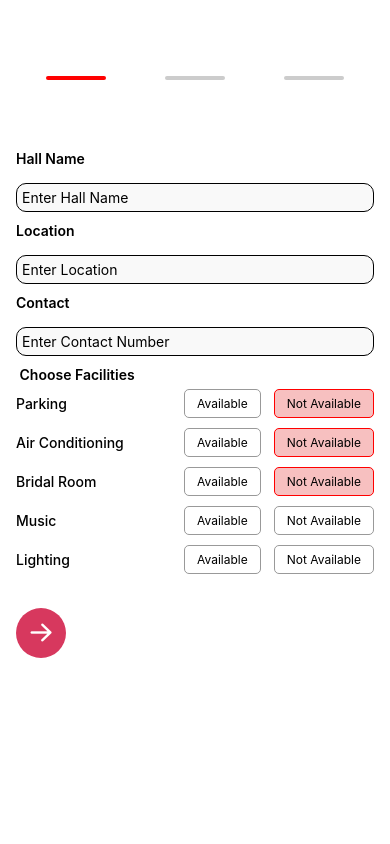
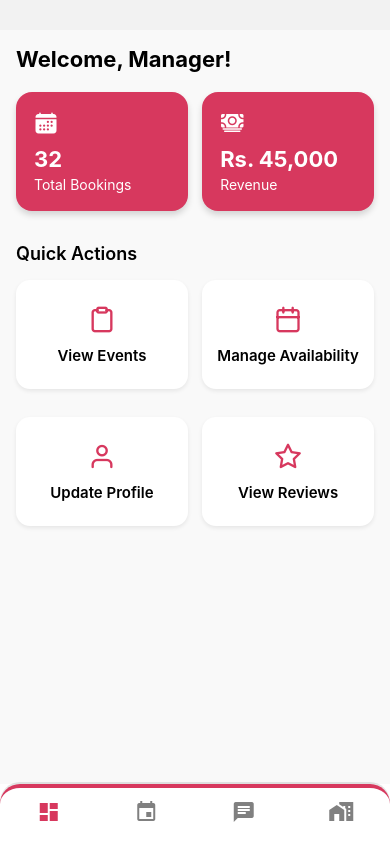
Before and after one commit to Qashu02/FYP, a React Native app in the folder MyNewProject/: screen /Dashboard in a window 390 px wide. Built offline with nearby package versions, Linux system fonts and the light colour scheme.

Commit message:
ManagerTabNavigation

```diff
--- a/MyNewProject/App.js
+++ b/MyNewProject/App.js
@@ -18,7 +18,10 @@ import HallProfileFormScreen from './Screens/HallProfileFormScreen';
 export default function App() {
 
   return (
-  <HallProfileFormScreen/>
+ <NavigationContainer>
+  <ManagerTabNavigation/>
+</NavigationContainer>
+
 
 
   );
--- /dev/null
+++ b/MyNewProject/Navigation/Hall Manager Stack/DashboardStack.js
@@ -0,0 +1,27 @@
+import { createNativeStackNavigator } from "@react-navigation/native-stack";
+import { View, Text } from 'react-native'
+import React from 'react'
+import { StackRouter } from "@react-navigation/native";
+import HallManagerDashboard from '../../Screens/HallManagerDashboard'
+
+import ManageAvailabilityScreen from "../../Screens/ManageAvailabilityScreen";
+import EventScreen from "../../Screens/EventScreen";
+import SettingsScreen from "../../Screens/SettingsScreen";
+import SettingsStack from "../SettingsStack";
+import HallProfileFormScreen from "../../Screens/HallProfileFormScreen";
+import ReviewScreen from "../../Screens/ReviewScreen";
+
+export default function ManagerNavigation() {
+    const Stack=createNativeStackNavigator()
+  return (
+   <Stack.Navigator screenOptions={{headerShown:false}}>
+    <Stack.Screen name="Hall Manager Dashboard" component={HallManagerDashboard}/>
+    <Stack.Screen name="Event" component={EventScreen}/>
+    <Stack.Screen name="Manage Availability" component={ManageAvailabilityScreen}/>
+    <Stack.Screen name="Reviews" component={ReviewScreen} initialParams={{isHallManager:true}}/>
+    <Stack.Screen name="Edit Profile" component={HallProfileFormScreen} initialParams={{editMode : true}} />
+
+
+   </Stack.Navigator>
+  )
+}
--- /dev/null
+++ b/MyNewProject/Navigation/Hall Manager Stack/HallProfileStack.js
@@ -0,0 +1,27 @@
+import { createNativeStackNavigator } from "@react-navigation/native-stack";
+import { View, Text } from 'react-native'
+import React from 'react'
+import { StackRouter } from "@react-navigation/native";
+import HallManagerDashboard from '../../Screens/HallManagerDashboard'
+
+import ManageAvailabilityScreen from "../../Screens/ManageAvailabilityScreen";
+import EventScreen from "../../Screens/EventScreen";
+import SettingsScreen from "../../Screens/SettingsScreen";
+import SettingsStack from "../SettingsStack";
+import HallProfileFormScreen from "../../Screens/HallProfileFormScreen";
+import HallProfileScreen from "../../Screens/HallProfileScrreen";
+import ReviewScreen from "../../Screens/ReviewScreen";
+
+export default function ManagerNavigation() {
+    const Stack=createNativeStackNavigator()
+  return (
+   <Stack.Navigator screenOptions={{headerShown:false}}>
+    <Stack.Screen name="Hall Profile" component={HallProfileScreen}/>
+    <Stack.Screen name="Reviews" component={ReviewScreen}  />
+
+    <Stack.Screen name="Edit Profile" component={HallProfileFormScreen} initialParams={{editMode : true}} />
+
+
+   </Stack.Navigator>
+  )
+}
--- a/MyNewProject/Navigation/ManagerTabNavigation.js
+++ b/MyNewProject/Navigation/ManagerTabNavigation.js
@@ -1,22 +1,73 @@
-import {createBottomTabNavigator} from '@react-navigation/bottom-tabs'
-import HallManagerDashboard from '../Screens/HallManagerDashboard'
 import React from 'react';
+import { createBottomTabNavigator } from '@react-navigation/bottom-tabs';
+import { MaterialCommunityIcons } from '@expo/vector-icons';
+import HallManagerDashboard from '../Screens/HallManagerDashboard';
 import MessageScreen from '../Screens/MessageScreen';
 import EventScreen from '../Screens/EventScreen';
-import HallProfileScreen from '../Screens/HallProfileScrreen';
-function ManagerTabNavigation(props) {
-    const Tab=createBottomTabNavigator();
+import HallProfileStack from './Hall Manager Stack/HallProfileStack'
+import DashboardStack from './Hall Manager Stack/DashboardStack'
+import colors from '../config/colors';
 
-    return (
-  <Tab.Navigator screenOptions={{headerShown:false}}>
-<Tab.Screen name=' Hall Manager Dashboard' component={HallManagerDashboard}/>
-<Tab.Screen name='Event' component={EventScreen}/>
-<Tab.Screen name=' Message' component={MessageScreen}/>
-<Tab.Screen name= "Hall Profile" component={HallProfileScreen}/>
+const Tab = createBottomTabNavigator();
 
-  </Tab.Navigator>
-    );
+function ManagerTabNavigation() {
+  return (
+    <Tab.Navigator
+      screenOptions={({ route }) => ({
+        headerShown: false,
+        tabBarActiveTintColor: colors.secondary,
+        tabBarInactiveTintColor: 'gray',
+        tabBarIcon: ({ color, size, focused }) => {
+          let iconName;
+
+          if (route.name === 'Dashboard') {
+            iconName = 'view-dashboard';
+          } else if (route.name === 'Event') {
+            iconName = 'calendar';
+          } else if (route.name === ' Message') {
+            iconName = 'message-text';
+          } else if (route.name === 'Hall Profile') {
+            iconName = 'home-city';
+          }
+
+          return (
+            <MaterialCommunityIcons
+              name={iconName}
+              size={24}
+              color={focused ? colors.secondary : 'gray'}
+            />
+          );
+        },
+
+          tabBarStyle: {
+                  height: 60,
+                  paddingBottom: 10,
+                  paddingTop: 5,
+                  // backgroundColor: "#fff",
+            borderTopLeftRadius:20,
+            borderTopRightRadius:20,
+                  borderTopWidth: 4,
+                  borderColor: colors.secondary,
+                  // elevation: 10, // Android shadow
+                  shadowColor: "#000", // iOS shadow
+                  shadowOpacity: 0.1,
+                  shadowOffset: { width: 0, height: -2 },
+                },
+                tabBarLabelStyle: {
+                  fontSize: 12,
+                  fontWeight: "600",
+                },
+      })}
+
+
+    >
+      <Tab.Screen name="Dashboard" component={DashboardStack} />
+
+      <Tab.Screen name="Event" component={EventScreen} />
+      <Tab.Screen name=" Message" component={MessageScreen} />
+      <Tab.Screen name="Hall Profile" component={HallProfileStack} />
+    </Tab.Navigator>
+  );
 }
 
-
 export default ManagerTabNavigation;
--- a/MyNewProject/Screens/HallManagerDashboard.js
+++ b/MyNewProject/Screens/HallManagerDashboard.js
@@ -27,10 +27,10 @@ export default function HallManagerDashboard({navigation}) {
       {/* Action Buttons */}
       <Text style={styles.sectionTitle}>Quick Actions</Text>
       <View style={styles.actions}>
-        <ActionButton  icon={<Feather name="clipboard" size={28} color={colors.secondary} />} label="View Orders" onPress={()=>navigation.navigate('Order')} />
+        <ActionButton  icon={<Feather name="clipboard" size={28} color={colors.secondary} />} label="View Events" onPress={()=>navigation.navigate('Event')} />
         <ActionButton icon={<Feather name="calendar" size={28} color={colors.secondary} />} label="Manage Availability" onPress={()=>navigation.navigate('Manage Availability')} />
-        <ActionButton icon={<Feather name="book-open" size={28} color={colors.secondary} />} label="Update Menu" />
-        <ActionButton icon={<Feather name="settings" size={28} color={colors.secondary} />} label="Settings" />
+        <ActionButton icon={<Feather name="user" size={28} color={colors.secondary} />} label="Update Profile" onPress={()=>navigation.navigate("Edit Profile" , {editMode:true})} />
+        <ActionButton icon={<Feather name="star" size={28} color={colors.secondary} />} label="View Reviews" onPress={()=>navigation.navigate("Reviews",{isHallManager:true})}/>
       </View>
     </ScrollView>
   );
--- a/MyNewProject/Screens/HallProfileFormScreen.js
+++ b/MyNewProject/Screens/HallProfileFormScreen.js
@@ -1,3 +1,4 @@
+
 import React, { useState } from 'react';
 import { View, Text, StyleSheet, TouchableOpacity } from 'react-native';
 import StepOne from '../components/Hall Profile/StepOne';
@@ -5,15 +6,15 @@ import StepTwo from '../components/Hall Profile/StepTwo';
 import StepThree from '../components/Hall Profile/StepThree';
 import { AntDesign } from '@expo/vector-icons';
 import colors from '../config/colors';
-
-export default function HallProfileFormScreen() {
+export default function HallProfileFormScreen({ route }) {
+  const editMode = route?.params?.editMode || false;
   const [step, setStep] = useState(1);
 
   const renderStep = () => {
     switch (step) {
       case 1: return <StepOne />;
       case 2: return <StepTwo />;
-      case 3: return <StepThree />;
+      case 3: return editMode ? null : <StepThree />;
     }
   };
 
@@ -21,7 +22,7 @@ export default function HallProfileFormScreen() {
     <View style={styles.container}>
       {/* Progress Indicator */}
       <View style={styles.progressContainer}>
-        {[1, 2, 3].map((s) => (
+        {[1, 2, ...(editMode ? [] : [3])].map((s) => (
           <TouchableOpacity key={s} onPress={() => setStep(s)}>
             <View style={[styles.stepDot, step >= s && styles.activeStep]} />
           </TouchableOpacity>
@@ -32,26 +33,46 @@ export default function HallProfileFormScreen() {
       {renderStep()}
 
       {/* Icon Navigation */}
+     {/* Icon Navigation */}
      <View style={styles.navButtons}>
-        {step > 1 &&  (
+  {/* Navigation Arrows - Only for Create Mode */}
+  {!editMode && step > 1 && (
     <TouchableOpacity onPress={() => setStep(step - 1)} style={styles.iconBtn}>
       <AntDesign name="arrowleft" size={28} color="#fff" />
     </TouchableOpacity>
   )}
-        {step < 3 ? (
+
+  {!editMode && step < 3 && (
     <TouchableOpacity onPress={() => setStep(step + 1)} style={styles.iconBtn}>
       <AntDesign name="arrowright" size={28} color="#fff" />
     </TouchableOpacity>
-        ) : (
-          <TouchableOpacity onPress={() => alert('Submitted')} style={styles.submitBtn}>
+  )}
+
+  {/* Update Button - Only for Edit Mode on Step 2 */}
+  {editMode && step === 2 && (
+    <TouchableOpacity
+      onPress={() => alert('Profile Updated')}
+      style={styles.submitBtn}
+    >
+      <Text style={styles.btnText}>Update</Text>
+    </TouchableOpacity>
+  )}
+
+  {/* Pay Now Button - Only for Create Mode on Step 3 */}
+  {!editMode && step === 3 && (
+    <TouchableOpacity
+      onPress={() => alert('Profile Created')}
+      style={styles.submitBtn}
+    >
       <Text style={styles.btnText}>Pay Now</Text>
     </TouchableOpacity>
   )}
 </View>
+
+
     </View>
   );
 }
-
 const styles = StyleSheet.create({
   container: {
     flex: 1,
--- a/MyNewProject/Screens/HallProfileScrreen.js
+++ b/MyNewProject/Screens/HallProfileScrreen.js
@@ -2,7 +2,7 @@ import React, { useState } from 'react';
 import { View, Text, StyleSheet, Image, TouchableOpacity, FlatList } from 'react-native';
 import colors from '../config/colors';
 
-const HallProfileScreen = () => {
+const HallProfileScreen = ({navigation}) => {
   const [hallDetails, setHallDetails] = useState({
     name: 'Grand Hall',
     location: '123 Event Street, City',
@@ -23,13 +23,9 @@ const HallProfileScreen = () => {
     availability: 'Available',
   });
 
-  const handleEditProfile = () => {
-    console.log('Edit Profile Button Pressed');
-  };
+  const isHallManager=false
 
-  const handleViewReviews = () => {
-    console.log('View All Reviews');
-  };
+
 
   const renderReview = ({ item }) => (
     <View style={styles.review}>
@@ -56,7 +52,7 @@ const HallProfileScreen = () => {
       </View>
 
       {/* Edit Button */}
-      <TouchableOpacity onPress={handleEditProfile} style={styles.editButton}>
+      <TouchableOpacity onPress={()=>navigation.navigate('Edit Profile',{editMode:true})} style={styles.editButton}>
         <Text style={styles.editButtonText}>Edit Profile</Text>
       </TouchableOpacity>
 
@@ -64,33 +60,19 @@ const HallProfileScreen = () => {
       <View style={styles.reviewsContainer}>
         <Text style={styles.reviewsTitle}>Rating & Reviews</Text>
         <Text style={styles.rating}>★ 4.5 (120 Reviews)</Text>
-        <TouchableOpacity onPress={handleViewReviews}>
+        <TouchableOpacity onPress={()=>navigation.navigate('Reviews',{isHallManager:true})}>
           <Text style={styles.viewReviews}>View All Reviews</Text>
         </TouchableOpacity>
       </View>
     </View>
   );
 
-  const ListFooter = () => (
-    <View>
-      {/* Availability */}
-      <View style={styles.availabilityContainer}>
-        <Text style={styles.availabilityTitle}>Availability</Text>
-        <Text style={styles.availabilityStatus}>{hallDetails.availability}</Text>
-      </View>
 
-      {/* Contact */}
-      <View style={styles.contactContainer}>
-        <Text style={styles.contactTitle}>Contact Info</Text>
-        <Text style={styles.contactText}>Phone: {hallDetails.contact}</Text>
-      </View>
-    </View>
-  );
 
   return (
     <FlatList
       ListHeaderComponent={ListHeader}
-      ListFooterComponent={ListFooter}
+
       data={hallDetails.reviews}
       keyExtractor={(item) => item.id}
       renderItem={renderReview}
--- a/MyNewProject/Screens/ManageAvailabilityScreen.js
+++ b/MyNewProject/Screens/ManageAvailabilityScreen.js
@@ -1,15 +1,28 @@
 import React, { useState } from 'react';
-import { View, Text, StyleSheet, TouchableOpacity, FlatList, Switch } from 'react-native';
+import {
+  View,
+  Text,
+  StyleSheet,
+  TouchableOpacity,
+  FlatList,
+  Switch,
+} from 'react-native';
 import DateTimePicker from '@react-native-community/datetimepicker';
 import colors from '../config/colors';
 
+const slotLabels = [
+  { key: 'slot1', label: '1 PM - 4 PM' },
+  { key: 'slot2', label: '5 PM - 7 PM' },
+  { key: 'slot3', label: '7 PM - 10 PM' },
+];
+
 export default function ManageAvailabilityScreen() {
   const [availabilityList, setAvailabilityList] = useState([]);
-  const [showPicker, setShowPicker] = useState(false);
+  const [showDatePicker, setShowDatePicker] = useState(false);
   const [selectedDate, setSelectedDate] = useState(new Date());
 
   const handleAddDate = (event, date) => {
-    setShowPicker(false);
+    setShowDatePicker(false);
     if (date) {
       const exists = availabilityList.find(
         (item) => item.date.toDateString() === date.toDateString()
@@ -17,15 +30,22 @@ export default function ManageAvailabilityScreen() {
       if (!exists) {
         setAvailabilityList([
           ...availabilityList,
-          { date, available: true },
+          {
+            date,
+            slots: {
+              slot1: false,
+              slot2: false,
+              slot3: false,
+            },
+          },
         ]);
       }
     }
   };
 
-  const toggleAvailability = (index) => {
+  const toggleSlot = (dateIndex, slotKey) => {
     const updated = [...availabilityList];
-    updated[index].available = !updated[index].available;
+    updated[dateIndex].slots[slotKey] = !updated[dateIndex].slots[slotKey];
     setAvailabilityList(updated);
   };
 
@@ -33,11 +53,11 @@ export default function ManageAvailabilityScreen() {
     <View style={styles.container}>
       <Text style={styles.title}>Manage Availability</Text>
 
-      <TouchableOpacity onPress={() => setShowPicker(true)} style={styles.addBtn}>
+      <TouchableOpacity onPress={() => setShowDatePicker(true)} style={styles.addBtn}>
         <Text style={styles.addText}>+ Add Available Date</Text>
       </TouchableOpacity>
 
-      {showPicker && (
+      {showDatePicker && (
         <DateTimePicker
           value={selectedDate}
           mode="date"
@@ -52,12 +72,18 @@ export default function ManageAvailabilityScreen() {
         renderItem={({ item, index }) => (
           <View style={styles.dateItem}>
             <Text style={styles.dateText}>{item.date.toDateString()}</Text>
-            <Switch
-              value={item.available}
-              onValueChange={() => toggleAvailability(index)}
-              trackColor={{ false: '#ccc', true: colors.secondary }}
-              thumbColor={item.available ? colors.secondary : '#999'}
-            />
+
+            {slotLabels.map(({ key, label }) => (
+              <View key={key} style={styles.slotRow}>
+                <Text style={styles.slotLabel}>{label}</Text>
+                <Switch
+                  value={item.slots[key]}
+                  onValueChange={() => toggleSlot(index, key)}
+                  trackColor={{ false: '#ccc', true: colors.secondary }}
+                  thumbColor={item.slots[key] ? colors.secondary : '#999'}
+                />
+              </View>
+            ))}
           </View>
         )}
         ListEmptyComponent={
@@ -73,7 +99,7 @@ const styles = StyleSheet.create({
     flex: 1,
     backgroundColor: colors.background,
     padding: 16,
-    paddingTop: 60,
+    paddingTop: 30,
   },
   title: {
     fontSize: 24,
@@ -94,12 +120,10 @@ const styles = StyleSheet.create({
     fontWeight: '600',
   },
   dateItem: {
-    flexDirection: 'row',
-    justifyContent: 'space-between',
     backgroundColor: '#fff',
     padding: 16,
     borderRadius: 10,
-    marginBottom: 12,
+    marginBottom: 16,
     shadowColor: colors.dark,
     shadowOffset: { width: 0, height: 2 },
     shadowOpacity: 0.1,
@@ -108,7 +132,19 @@ const styles = StyleSheet.create({
   },
   dateText: {
     fontSize: 16,
+    fontWeight: 'bold',
     color: colors.primary,
+    marginBottom: 12,
+  },
+  slotRow: {
+    flexDirection: 'row',
+    justifyContent: 'space-between',
+    alignItems: 'center',
+    marginBottom: 10,
+  },
+  slotLabel: {
+    fontSize: 15,
+    color: colors.text,
   },
   emptyText: {
     textAlign: 'center',
--- a/MyNewProject/Screens/ReviewScreen.js
+++ b/MyNewProject/Screens/ReviewScreen.js
@@ -1,4 +1,4 @@
-import React, { useState } from 'react';
+import React, { useState, useEffect } from 'react';
 import {
   StyleSheet,
   Text,
@@ -7,16 +7,44 @@ import {
   TouchableOpacity,
 } from 'react-native';
 import { FontAwesome } from '@expo/vector-icons';
-import AppTextInput from '../components/AppTextInput';// custom input
+import AppTextInput from '../components/AppTextInput'; // custom input
 import colors from '../config/colors';
 
-const ReviewScreen = ({isHallManager}) => {
-
+const ReviewScreen = ({ route }) => {
+  const { isHallManager } = route.params;
 
   const [reviewList, setReviewList] = useState([]);
   const [reviewText, setReviewText] = useState('');
   const [rating, setRating] = useState(0);
   const [replyTexts, setReplyTexts] = useState({});
+
+  // Load sample data once when component mounts
+  useEffect(() => {
+    const sampleData = [
+      {
+        id: '1',
+        name: 'Alice',
+        comment: 'Amazing place! The lighting was beautiful.',
+        rating: 5,
+        reply: 'Thank you, Alice! We’re glad you loved it!',
+      },
+      {
+        id: '2',
+        name: 'Bob',
+        comment: 'Spacious hall, but AC wasn’t working well.',
+        rating: 3,
+        reply: '',
+      },
+      {
+        id: '3',
+        name: 'Catherine',
+        comment: 'Perfect for weddings. The decor was on point.',
+        rating: 4,
+        reply: 'Thank you for the feedback, Catherine!',
+      },
+    ];
+    setReviewList(sampleData);
+  }, []);
 
   const totalReviews = reviewList.length;
   const averageRating =
@@ -96,13 +124,12 @@ const ReviewScreen = ({isHallManager}) => {
       <Text style={styles.heading}>Reviews</Text>
 
       <View style={styles.summaryRow}>
-
         <Text style={styles.summaryText}>
-          Average Rating: {averageRating} / 5 <Text style={styles.summaryText}> ({totalReviews})</Text>
+          Average Rating: {averageRating} / 5{' '}
+          <Text style={styles.summaryText}>({totalReviews})</Text>
         </Text>
       </View>
 
-      {/* Only guests/users see star rating and review input */}
       {!isHallManager && (
         <>
           <View style={styles.starRow}>
@@ -118,7 +145,6 @@ const ReviewScreen = ({isHallManager}) => {
             ))}
           </View>
 
-
           <AppTextInput
             style={styles.reviewInputContainer}
             placeholder="Write your reviews..."
@@ -130,7 +156,6 @@ const ReviewScreen = ({isHallManager}) => {
             placeholderTextColor="#999"
             selectionColor="#000"
           />
-
         </>
       )}
 
@@ -159,12 +184,12 @@ const styles = StyleSheet.create({
   },
   summaryRow: {
     marginBottom: 10,
-    flexDirection:'row'
+    flexDirection: 'row',
   },
   summaryText: {
     fontWeight: 'bold',
     fontSize: 14,
-    color:colors.service
+    color: colors.service,
   },
   starRow: {
     flexDirection: 'row',
@@ -174,10 +199,9 @@ const styles = StyleSheet.create({
     marginRight: 6,
   },
   reviewInputContainer: {
-
-    flexDirection:'row',
-    justifyContent:'space-between',
-marginTop:30
+    flexDirection: 'row',
+    justifyContent: 'space-between',
+    marginTop: 30,
   },
   reviewItem: {
     backgroundColor: '#f8f8f8',
@@ -196,7 +220,6 @@ marginTop:30
     marginTop: 8,
     padding: 8,
     borderRadius: 6,
-
   },
   replyLabel: {
     fontWeight: 'bold',
@@ -212,18 +235,7 @@ marginTop:30
     borderRadius: 6,
     padding: 8,
     marginTop: 8,
-    flexDirection:'row',
-    justifyContent:'space-between',
-  },
-  replyButton: {
-    backgroundColor: colors.secondary,
-    padding: 8,
-    borderRadius: 6,
-    marginTop: 8,
-    alignItems: 'center',
-  },
-  replyButtonText: {
-    color: '#fff',
-    fontWeight: 'bold',
+    flexDirection: 'row',
+    justifyContent: 'space-between',
   },
 });
--- a/MyNewProject/components/Hall Profile/StepTwo.js
+++ b/MyNewProject/components/Hall Profile/StepTwo.js
@@ -87,6 +87,8 @@ export default function StepTwo() {
             {/* List of Menu Packages */}
             <FlatList
               data={menuPackages}
+              keyboardShouldPersistTaps='handled'
+              showsVerticalScrollIndicator={false}
               renderItem={({ item, index }) => (
                 <View style={styles.packageItem}>
                   <View>
@@ -112,8 +114,8 @@ export default function StepTwo() {
 const styles = StyleSheet.create({
   formContainer: {
     flex: 1,
-    padding: 16,
-    backgroundColor: '#f9f9f9',
+
+    // backgroundColor: '#f9f9f9',
   },
   label: {
     fontWeight: '600',
```
Also changed, not shown: MyNewProject/Navigation/ManagerNavigation.js (deleted, +0 -19 lines). Lines whose indentation alone changed are shown as unchanged.
